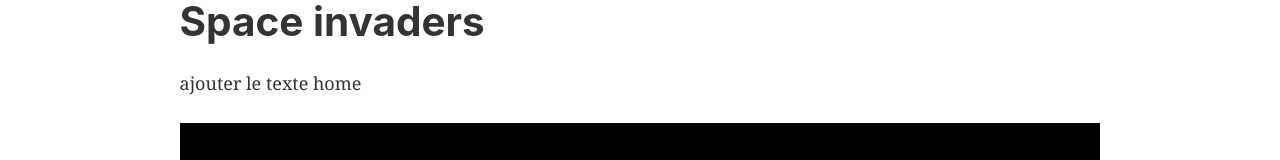
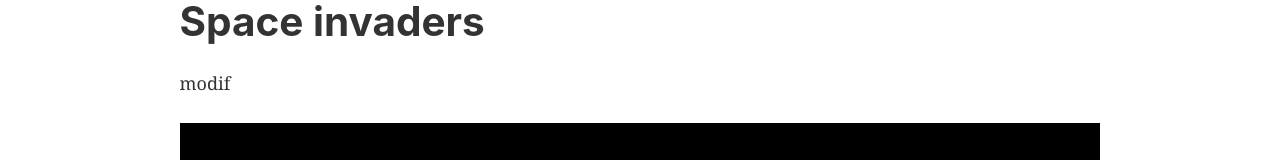
Before and after one commit to remydvl/Site-space-evolution, a Gatsby site: page / in a window 1280 px wide. Shown: the part 123-283 px from the top of the page. Built offline with nearby package versions, Linux system fonts and the light colour scheme; Gatsby itself is replaced by a stand-in of ours.

Commit message:
Update Pages “home”

```diff
--- a/content/home.md
+++ b/content/home.md
@@ -1,7 +1,5 @@
 ---
-
 title: Space invaders
-intro: ajouter le texte home
+intro: modif
 image: assets/start.jpg
-
 ---
```
